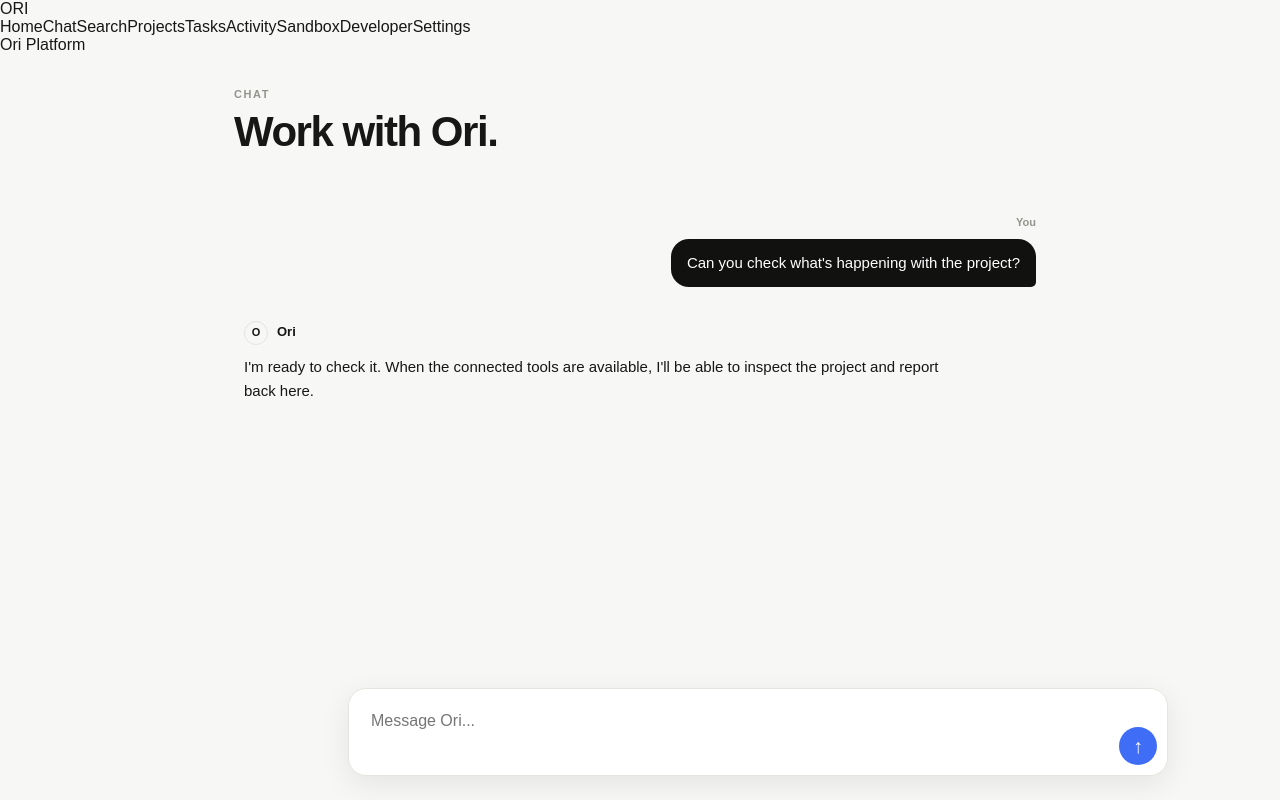
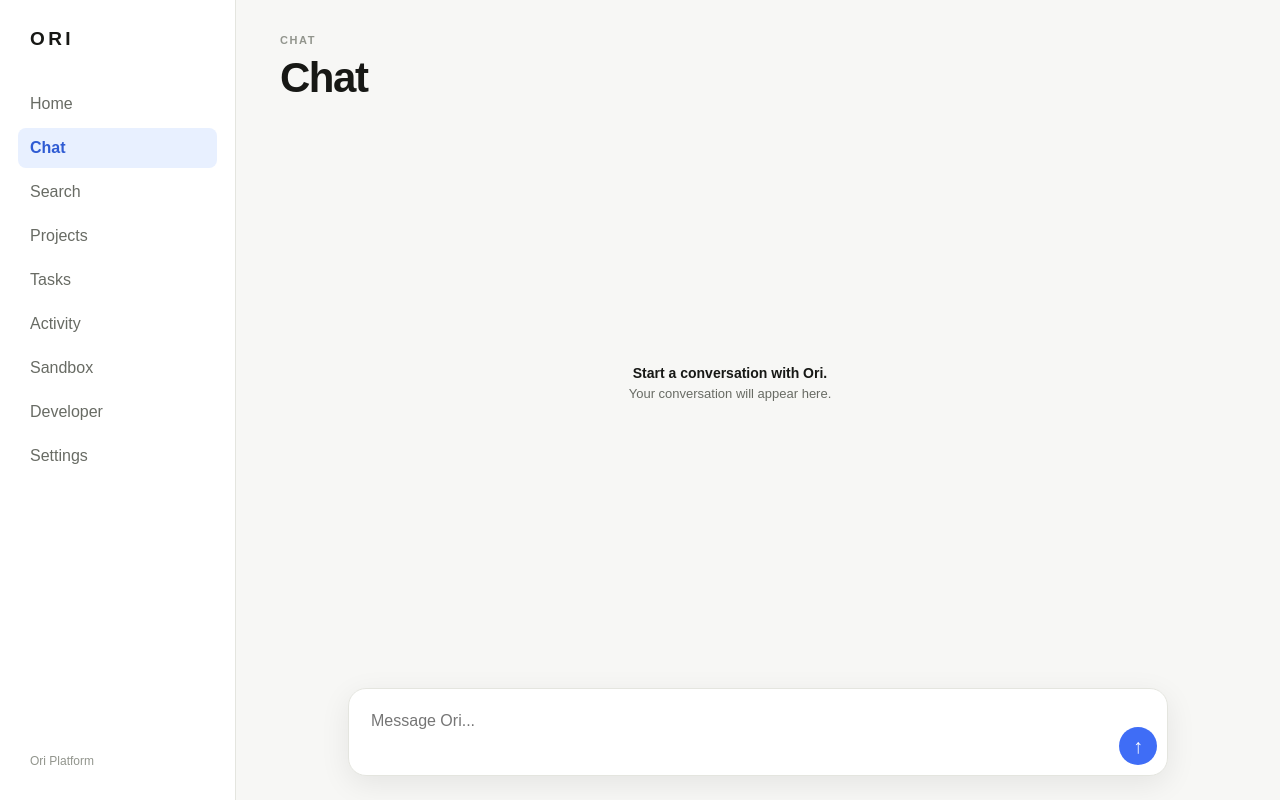
Before and after one commit to 30lnewcomb-byte/ori-platform, a Next.js app in the folder apps/web/: page /chat in a window 1280 px wide. Built offline with nearby package versions, Linux system fonts and the light colour scheme.

Commit message:
fix: make chat blank and use shared navigation

```diff
--- a/apps/web/app/chat/page.tsx
+++ b/apps/web/app/chat/page.tsx
@@ -1,25 +1,21 @@
-const nav = [
-  ['Home', '/'], ['Chat', '/chat'], ['Search', '/search'], ['Projects', '/projects'],
-  ['Tasks', '/tasks'], ['Activity', '/notifications'], ['Sandbox', '/sandbox'],
-  ['Developer', '/developer'], ['Settings', '/settings'],
-];
+import AppShell from '../../components/app-shell'
 
 export default function ChatPage() {
   return (
-    <main className="shell">
-      <aside className="sidebar" aria-label="Primary navigation">
-        <div className="brand">ORI</div>
-        <nav>{nav.map(([label, href]) => <a className={label === 'Chat' ? 'navItem active' : 'navItem'} href={href} key={label}>{label}</a>)}</nav>
-        <div className="sidebarFooter">Ori Platform</div>
-      </aside>
-      <section className="content chatContent">
-        <header className="topbar"><div><p className="eyebrow">CHAT</p><h1>Work with Ori.</h1></div></header>
-        <section className="conversation" aria-label="Conversation preview">
-          <div className="message userMessage"><div className="messageLabel">You</div><div className="userBubble">Can you check what's happening with the project?</div></div>
-          <div className="message oriMessage"><div className="oriIdentity"><span className="oriMark" aria-hidden="true">O</span><span>Ori</span></div><div className="oriText">I'm ready to check it. When the connected tools are available, I'll be able to inspect the project and report back here.</div></div>
+    <AppShell active="Chat">
+      <section className="chatContent">
+        <header className="topbar"><div><p className="eyebrow">CHAT</p><h1>Chat</h1></div></header>
+        <section className="conversation" aria-label="Conversation">
+          <div className="emptyState" style={{ margin: 'auto 0', minHeight: 0, alignItems: 'center', textAlign: 'center' }}>
+            <strong>Start a conversation with Ori.</strong>
+            <span>Your conversation will appear here.</span>
+          </div>
         </section>
-        <section className="composer" id="composer" aria-label="Message Ori"><textarea id="prompt" rows={2} placeholder="Message Ori..." aria-label="Message Ori" /><button type="button" className="sendButton" aria-label="Send message">↑</button></section>
+        <section className="composer" id="composer" aria-label="Message Ori">
+          <textarea id="prompt" rows={2} placeholder="Message Ori..." aria-label="Message Ori" />
+          <button type="button" className="sendButton" aria-label="Send message">↑</button>
+        </section>
       </section>
-    </main>
-  );
+    </AppShell>
+  )
 }
```
